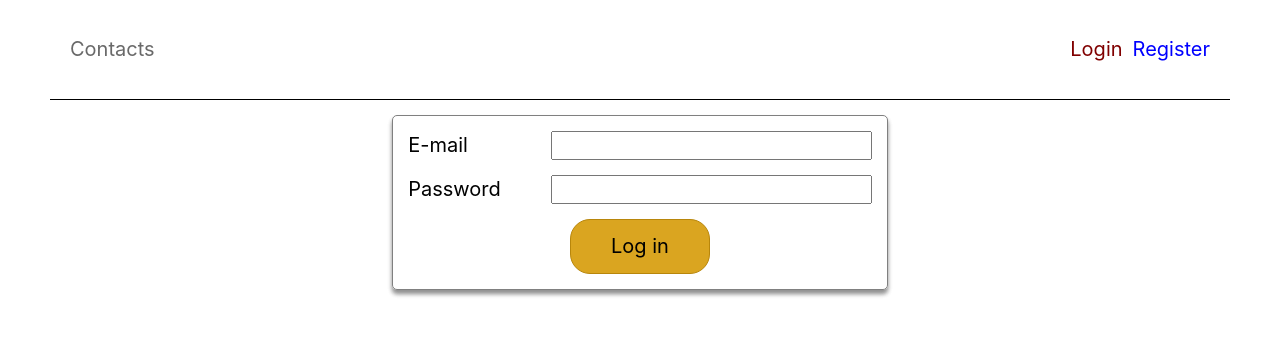
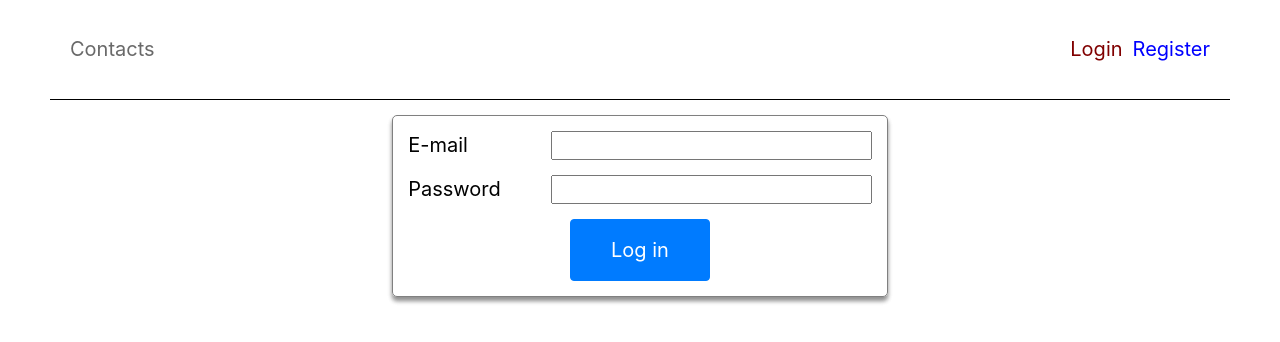
Before and after one commit to Piojank/goit-react-hw-08-phonebook, a React (Create React App) app: page /login in a window 1280 px wide. Shown: the top 342 px of the page. Built offline with nearby package versions, Linux system fonts and the light colour scheme.

Commit message:
fix styles

```diff
--- a/src/components/Button/Button.module.css
+++ b/src/components/Button/Button.module.css
@@ -12,6 +12,7 @@
 
   cursor: pointer;
   background-color: #007bff;
+  color: #fff;
 
   transition: color 0.15s ease-in-out, background-color 0.15s ease-in-out,
     border-color 0.15s ease-in-out, box-shadow 0.15s ease-in-out;
--- a/src/components/ContactForm/ContactForm.module.css
+++ b/src/components/ContactForm/ContactForm.module.css
@@ -31,13 +31,23 @@
 
   border-width: 1px;
   border-style: solid;
-  border-radius: 20px;
-  border-color: darkgoldenrod;
+  border-radius: 0.25rem;
+  border-color: #007bff;
 
-  background-color: goldenrod;
+  cursor: pointer;
+  background-color: #007bff;
+  color: #fff;
+
+  transition: color 0.15s ease-in-out, background-color 0.15s ease-in-out,
+    border-color 0.15s ease-in-out, box-shadow 0.15s ease-in-out;
+
+  line-height: 1.5;
+  text-align: center;
 }
 
 .formBtnSubmit:active,
 .formBtnSubmit:hover {
-  background-color: darkgoldenrod;
+  color: #fff;
+  background-color: #0069d9;
+  border-color: #0062cc;
 }
--- a/src/components/Layouts/RegisterPage.jsx
+++ b/src/components/Layouts/RegisterPage.jsx
@@ -26,11 +26,6 @@ export default function RegisterPage(props) {
 
   async function onFormSubmit(event) {
     event.preventDefault();
-
-    /*if (credentials.password.length < 7) {
-      toast.warn("Password length should be at least 7 symbols for safety reasons. Try something more complex.");
-      return false;
-    }*/
 
     dispatch(registerUserOp(credentials));
 
```
